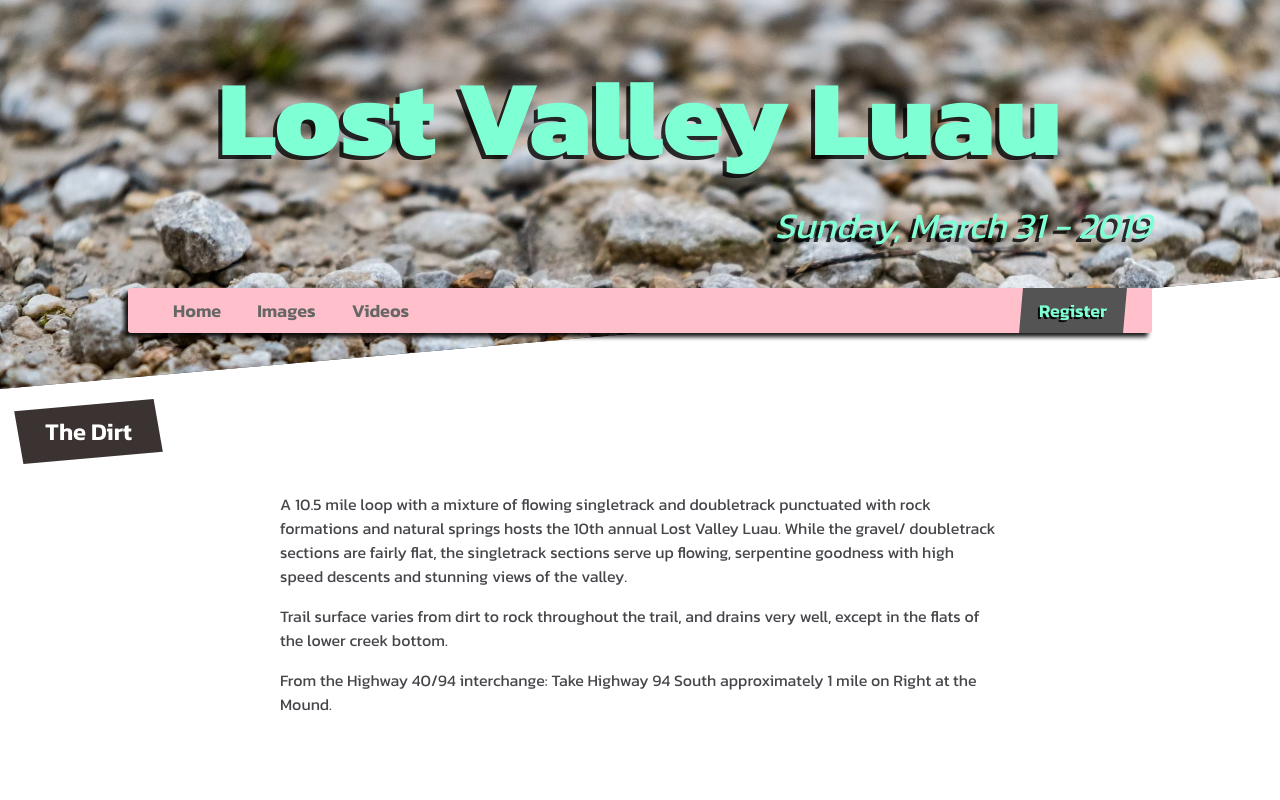
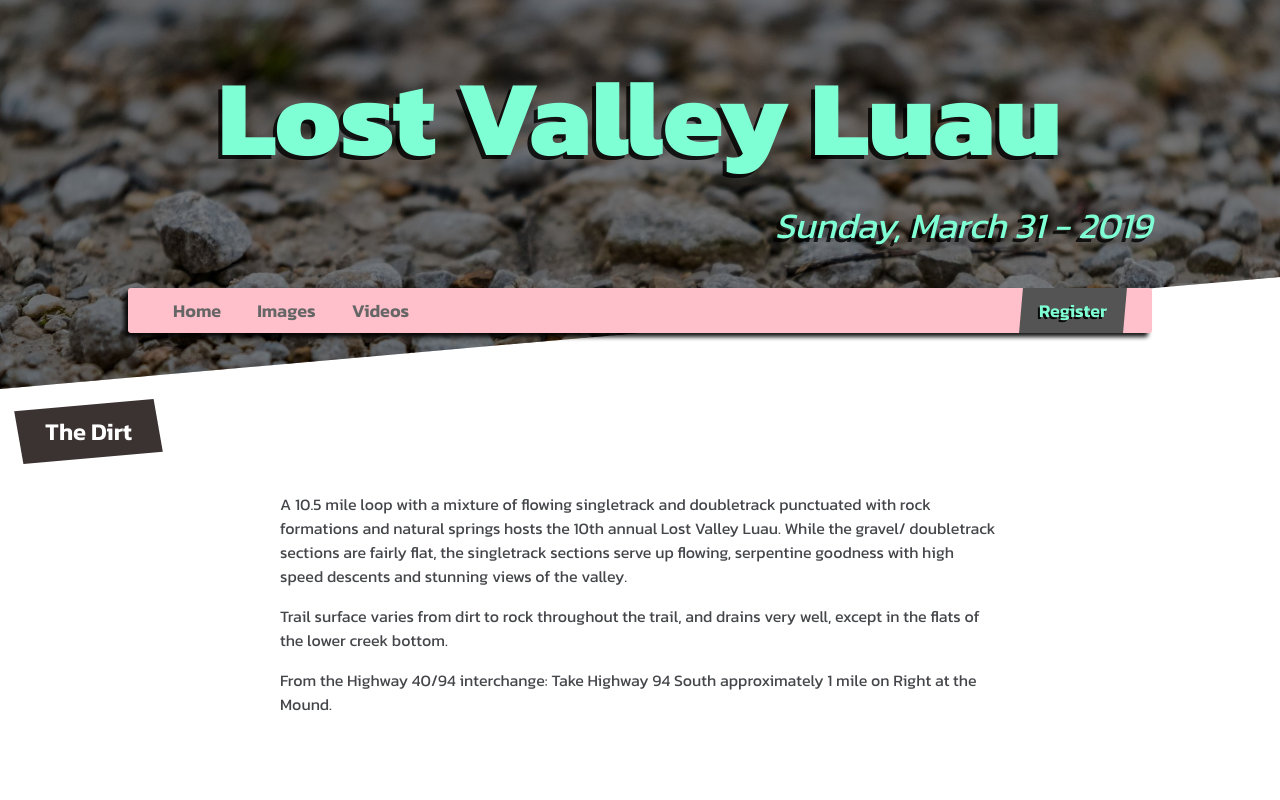
Before and after one commit to mattfrankjames/lostvalleyluau, a Gatsby site: page / in a window 1280 px wide. Shown: the top 800 px of the page. Built offline with nearby package versions, Linux system fonts and the light colour scheme; Gatsby itself is replaced by a stand-in of ours.

Commit message:
change header background

```diff
--- a/src/components/Header.js
+++ b/src/components/Header.js
@@ -4,7 +4,7 @@ import Link from 'gatsby-link';
 import img from '../images/gallery/51760952_530918350736088_688081978754334720_n.jpg';
 
 const Header = styled.header`
-  background: url(${img}), linear-gradient(to right, rgba(0, 0, 0, 0.8), rgba(0, 0, 0, 0.8));
+  background: url(${img});
   background-repeat: no-repeat;
   background-size: cover;
   margin-top: -4rem;
@@ -12,6 +12,15 @@ const Header = styled.header`
   position: relative;
   min-height: 49vmin;
   transform: skewY(-5deg);
+  &::before {
+    content: '';
+    background: rgba(0, 0, 0, 0.5);
+    top: 0;
+    left: 0;
+    bottom: 0;
+    right: 0;
+    position: absolute;
+  }
 `;
 const HeaderWrap = styled.div`
   transform: skewY(5deg);
```
